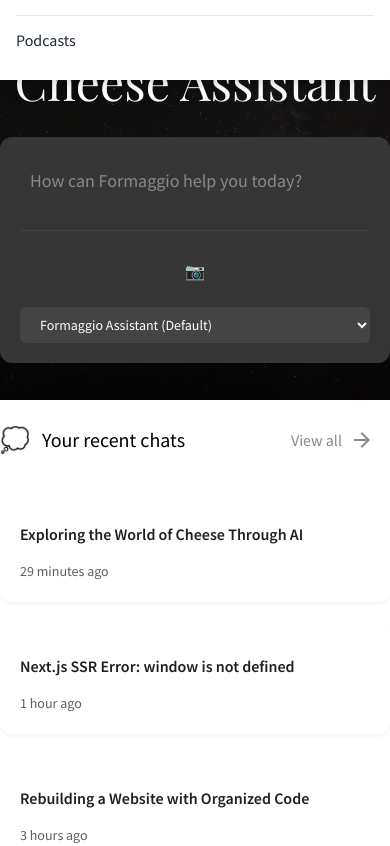
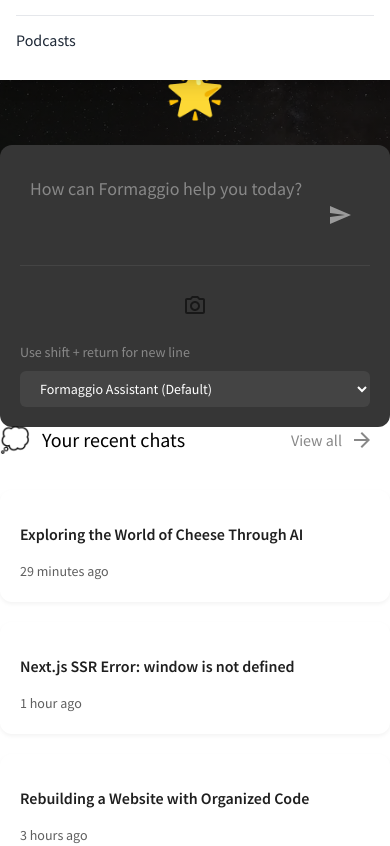
Before and after one commit to dlops-io/cheese-app-v2, a Next.js app in the folder src/frontend-react/: page /chat in a window 390 px wide. Shown: the top 846 px of the page. Built offline with nearby package versions, Linux system fonts and the light colour scheme.

Commit message:
Updated cheese assistant

```diff
--- a/src/frontend-react/src/app/chat/page.jsx
+++ b/src/frontend-react/src/app/chat/page.jsx
@@ -1,6 +1,7 @@
 'use client';
-import { useState } from 'react';
-import { AttachFile, Send, ArrowForward } from '@mui/icons-material';
+import { useState, useRef, useEffect } from 'react';
+import { AttachFile, Send, ArrowForward, CameraAltOutlined, ArrowUpwardRounded } from '@mui/icons-material';
+import IconButton from '@mui/material/IconButton';
 
 // Import the styles
 import styles from "./styles.module.css";
@@ -35,9 +36,51 @@
 ];
 
 export default function ChatPage() {
+    // Component States
     const [hasActiveChat, setHasActiveChat] = useState(false);
     const [selectedChat, setSelectedChat] = useState(null);
     const [message, setMessage] = useState('');
+    const textAreaRef = useRef(null);
+
+    const adjustTextAreaHeight = () => {
+        const textarea = textAreaRef.current;
+        if (textarea) {
+            textarea.style.height = 'auto';
+            textarea.style.height = `${textarea.scrollHeight}px`;
+        }
+    };
+
+    // Setup Component
+    useEffect(() => {
+        adjustTextAreaHeight();
+    }, [message]);
+
+    // Handlers
+    const handleMessageChange = (e) => {
+        setMessage(e.target.value);
+    };
+    const handleKeyPress = (e) => {
+        if (e.key === 'Enter') {
+            if (e.shiftKey) {
+                // Shift + Enter: add new line
+                return;
+            } else {
+                // Enter only: submit
+                e.preventDefault();
+                handleSubmit();
+            }
+        }
+    };
+    const handleSubmit = () => {
+        if (message.trim()) {
+            console.log('Submitting message:', message);
+            setMessage('');
+            // Reset textarea height
+            if (textAreaRef.current) {
+                textAreaRef.current.style.height = 'auto';
+            }
+        }
+    };
 
     return (
         <div className={styles.container}>
@@ -47,30 +90,38 @@
                 <h1>Good afternoon, Guest</h1>
             </div> */}
             {/* Hero Section */}
+            {!hasActiveChat && (
                 <section className={styles.hero}>
                     <div className={styles.heroContent}>
-                    <h1>Cheese Assistant</h1>
+                        <h1>Cheese Assistant 🌟</h1>
                         {/* Main Chat Input */}
                         <div className={styles.mainInputContainer}>
+                            <div className={styles.textareaWrapper}>
                                 <textarea
+                                    ref={textAreaRef}
                                     className={styles.mainInput}
                                     placeholder="How can Formaggio help you today?"
                                     value={message}
-                            onChange={(e) => setMessage(e.target.value)}
+                                    onChange={handleMessageChange}
+                                    onKeyDown={handleKeyPress}
                                     rows={1}
                                 />
-
+                                <button
+                                    className={`${styles.submitButton} ${message.trim() ? styles.active : ''}`}
+                                    onClick={handleSubmit}
+                                    disabled={!message.trim()}
+                                >
+                                    <Send />
+                                </button>
+                            </div>
                             <div className={styles.inputControls}>
                                 <div className={styles.leftControls}>
-                                {/* <button className={styles.iconButton}>
-                                    <AttachFile />
-                                </button> */}
-                                <button className={styles.iconButton}>
-                                    <span role="img" aria-label="camera">📷</span>
-                                </button>
+                                    <IconButton aria-label="camera" className={styles.iconButton}>
+                                        <CameraAltOutlined />
+                                    </IconButton>
                                 </div>
-
                                 <div className={styles.rightControls}>
+                                    <span className={styles.inputTip}>Use shift + return for new line</span>
                                     <select className={styles.modelSelect}>
                                         <option>Formaggio Assistant (Default)</option>
                                         <option>Cheese Expert</option>
@@ -81,10 +132,9 @@
                         </div>
                     </div>
                 </section>
+            )}
 
-
-
-            {/* Recent Chats */}
+            {!hasActiveChat && (
                 <div className={styles.recentChats}>
                     <div className={styles.recentHeader}>
                         <h2>
@@ -105,6 +155,7 @@
                         ))}
                     </div>
                 </div>
+            )}
         </div>
         // <div className={styles.container}>
         //     {/* Hero Section */}
--- a/src/frontend-react/src/app/chat/styles.module.css
+++ b/src/frontend-react/src/app/chat/styles.module.css
@@ -103,7 +103,7 @@
 .iconButton {
     background: transparent;
     border: none;
-    color: #888888;
+    color: #ffffff;
     padding: 8px;
     cursor: pointer;
     border-radius: 6px;
@@ -208,6 +208,83 @@
     font-size: 14px;
 }
 
+
+
+.textareaWrapper {
+    position: relative;
+    width: 100%;
+}
+
+.mainInput {
+    width: 100%;
+    background: transparent;
+    border: none;
+    color: #FFFFFF;
+    font-size: 18px;
+    padding: 10px;
+    padding-right: 50px;
+    /* Make room for submit button */
+    resize: none;
+    outline: none;
+    font-family: inherit;
+    min-height: 24px;
+    max-height: 400px;
+    /* Optional: set a max height if desired */
+    overflow-y: hidden;
+    /* Hide scrollbar as we're auto-expanding */
+    line-height: 1.5;
+}
+
+.mainInput::placeholder {
+    color: #888888;
+}
+
+.submitButton {
+    position: absolute;
+    right: 10px;
+    bottom: 10px;
+    background: transparent;
+    border: none;
+    color: #ffffff;
+    padding: 8px;
+    cursor: pointer;
+    border-radius: 50%;
+    display: flex;
+    align-items: center;
+    justify-content: center;
+    transition: all 0.2s ease;
+}
+
+.submitButton.active {
+    color: #fff;
+    background: #444;
+}
+
+.submitButton.active:hover {
+    background: #555;
+    transform: scale(1.05);
+}
+
+.submitButton:disabled {
+    cursor: not-allowed;
+    opacity: 0.5;
+}
+
+.inputTip {
+    color: #888;
+    font-size: 14px;
+    margin-right: 16px;
+}
+
+.inputControls {
+    display: flex;
+    justify-content: space-between;
+    align-items: center;
+    margin-top: 20px;
+    border-top: 1px solid #444444;
+    padding-top: 20px;
+}
+
 /* Responsive Design */
 @media (max-width: 768px) {
     .welcome h1 {
@@ -225,9 +302,16 @@
 
     .rightControls {
         width: 100%;
+        flex-direction: column;
+        align-items: flex-start;
+        gap: 8px;
     }
 
     .modelSelect {
         width: 100%;
     }
+
+    .inputTip {
+        margin-right: 0;
+    }
 }
--- a/src/frontend-react/src/components/layout/Header.jsx
+++ b/src/frontend-react/src/components/layout/Header.jsx
@@ -11,7 +11,7 @@
     { name: 'About', path: '/', sectionId: 'about', icon: <Info fontSize="small" /> },
     { name: 'Podcasts', path: '/podcasts', sectionId: 'podcasts', icon: <Podcasts fontSize="small" /> },
     { name: 'Newsletters', path: '/newsletters', sectionId: 'newsletters', icon: <Email fontSize="small" /> },
-    { name: 'Chat', path: '/chat', sectionId: '', icon: <SmartToy fontSize="small" /> }
+    { name: 'Cheese Assistant', path: '/chat', sectionId: '', icon: <SmartToy fontSize="small" /> }
 ];
 
 export default function Header() {
```
Lines whose indentation alone changed are shown as unchanged.
